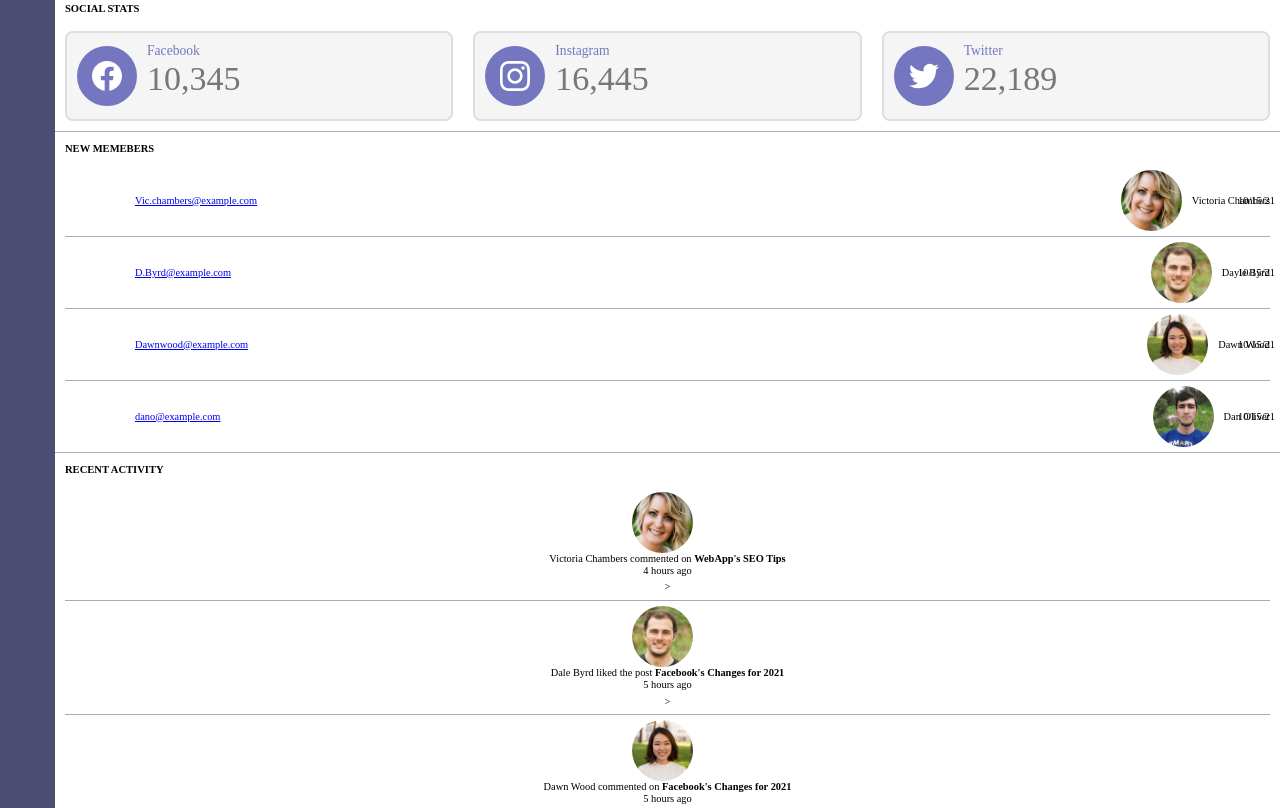
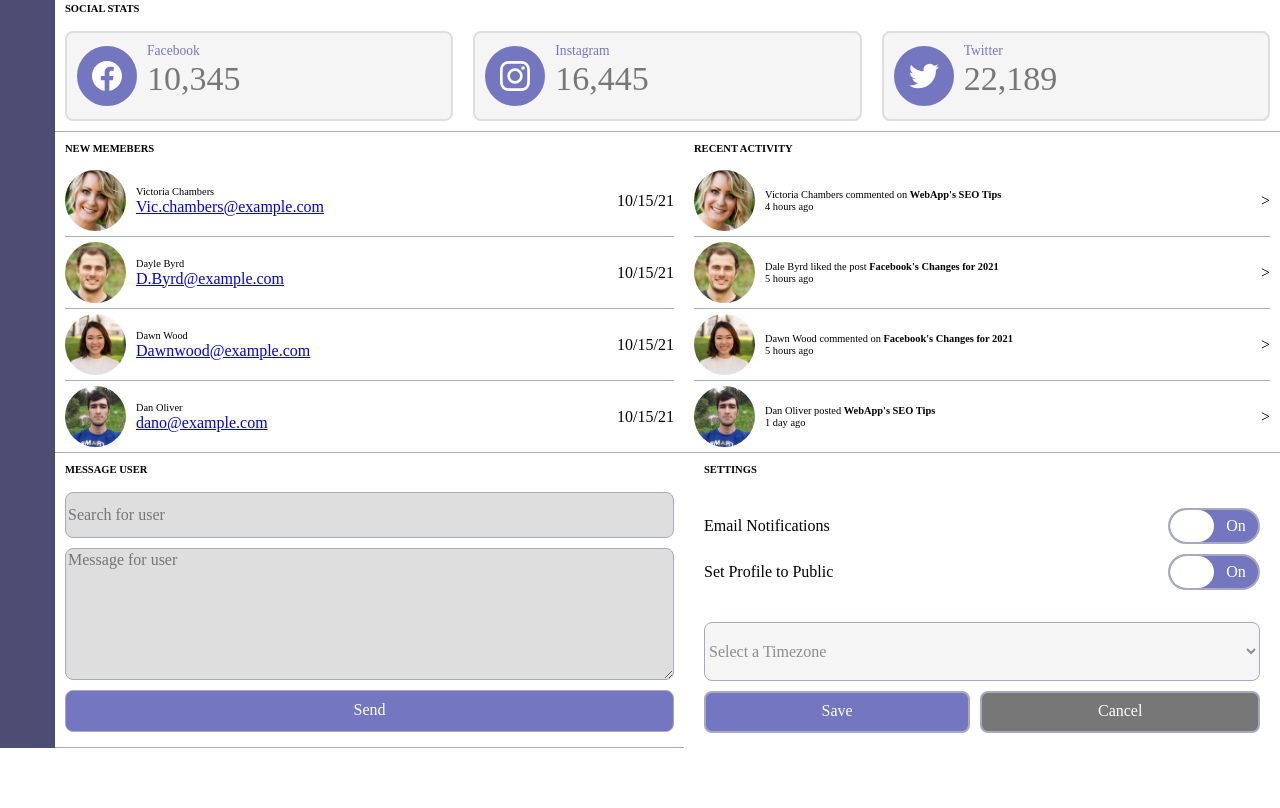
Before and after one commit to SvenGB99/tech-project-7, a plain HTML site: page index.html in a window 1280 px wide. Shown: the part 1055-1863 px from the top of the page. After the commit the page ends 1803 px from the top, so only its background shows below. Drawn offline with nearby package versions, Linux system fonts and the light colour scheme.

Commit message:
submission worthy
here is to hopping

```diff
--- a/css/styles.css
+++ b/css/styles.css
@@ -69,8 +69,14 @@ header
 .header svg:hover,
 .alert-banner:hover{
     cursor: pointer;
+    transition: ease-in-out;
 }
 
+.bell-wrap svg:hover{
+    fill: green;
+    transform: rotate( 25deg );
+
+}
 
 /*
 Navigation
@@ -303,6 +309,7 @@ Main
         text-transform: uppercase;
     }
 
+    /* member blocks */
     .person {
         display: flex;
         flex-direction: column;
@@ -318,9 +325,11 @@ Main
         width: 61px;
         border-radius: 50%;
     }
+    .name{
+        text-align: center;
+    }
 
-    .person p,
-    .ml {
+    .members-text p{
         font-size: .65em;
         padding: 0;
         margin: 0;
@@ -566,7 +575,7 @@ Main
     /* members and activity */
 
 
-    .members .person{
+    .person{
         flex-direction: row;
         justify-content: start;
         justify-content: end;
@@ -574,23 +583,46 @@ Main
     .person img{
         margin-right: 10px;
     }
+    .members-text{
+        flex-grow: 4;
+        }
     .name{
+        text-align: left;
+    }
 
-        }
-    .person .ml {
-        position: absolute;
-        left: 135px;
-    }
-    .date{
-        position:absolute;
-        right: 5px;
-
-    }
 
     /* activity */
 
 
     .arrow{
         display: contents;
+        margin-right: 10px;
+        flex-grow: 2;
     }
 }
+
+@media (min-width: 1024px) {
+    .members,
+    .message {
+        grid-column-start: 1;
+        grid-column-end: 2;
+    }
+
+    .activity,
+    .settings{
+        grid-column-start: 2;
+        grid-column-end: 3;
+    }
+
+    .settings{
+        padding: 0 10px 10px;
+    }
+    .tmz{
+        flex-grow: 2;
+        margin-bottom: 0;
+    }
+    .settings-button{
+        padding-bottom: 5px;
+        /* margin-bottom: 5px; */
+    }
+}
--- a/index.html
+++ b/index.html
@@ -148,9 +148,9 @@
             <img src="images/member-1.jpg" alt="victoria">
             <div class="members-text">
                 <p class="name">Victoria Chambers</p>
-            </div>
                 <div class="ml">
                     <a href="#">Vic.chambers@example.com</a>
+                </div>
             </div>
             <p class="date">10/15/21</p>
         </div>
@@ -158,9 +158,9 @@
             <img src="images/member-2.jpg" alt="dale">
             <div class="members-text">
                 <p class="name">Dayle Byrd</p>
-            </div>
                 <div class="ml">
                     <a href="#">D.Byrd@example.com</a>
+                </div>
             </div>
             <p class="date">10/15/21</p>
         </div>
@@ -168,21 +168,21 @@
             <img src="images/member-3.jpg" alt="dawn">
             <div class="members-text">
                 <p class="name">Dawn Wood</p>
-            </div>
                 <div class="ml">
                     <a href="#">Dawnwood@example.com</a>
                 </div>
+            </div>
             <p class="date">10/15/21</p>
         </div>
+
         <div class="person last">
             <img src="images/member-4.jpg" alt="dan">
             <div class="members-text">
                 <p class="name">Dan Oliver</p>
-            </div>
                 <div class="ml">
                     <a href="#">dano@example.com</a>
                 </div>
-
+            </div>
             <p class="date">10/15/21</p>
         </div>
     </section>
@@ -195,32 +195,32 @@
             <img src="images/member-1.jpg" alt="ictoria">
             <div class="members-text">
                 <p>Victoria Chambers commented on <strong>WebApp's SEO Tips</strong> </p>
+                <p>4 hours ago</p>
             </div>
-            <p>4 hours ago</p>
             <p class="arrow">></p>
         </div>
         <div class="person">
             <img src="images/member-2.jpg" alt="dale">
             <div class="members-text">
                 <p>Dale Byrd liked the post <strong>Facebook's Changes for 2021</strong></p>
+                <p>5 hours ago</p>
             </div>
-            <p>5 hours ago</p>
             <p class="arrow">></p>
         </div>
         <div class="person">
             <img src="images/member-3.jpg" alt="dawn">
             <div class="members-text">
                 <p>Dawn Wood commented on <strong>Facebook's Changes for 2021</strong></p>
+                <p>5 hours ago</p>
             </div>
-            <p>5 hours ago</p>
             <p class="arrow">></p>
         </div>
         <div class="person last">
             <img src="images/member-4.jpg" alt="dan">
             <div class="members-text">
                 <p>Dan Oliver posted <strong>WebApp's SEO Tips</strong></p>
+                <p>1 day ago</p>
             </div>
-            <p>1 day ago</p>
             <p class="arrow">></p>
         </div>
     </section>
```
Lines whose indentation alone changed are shown as unchanged.
